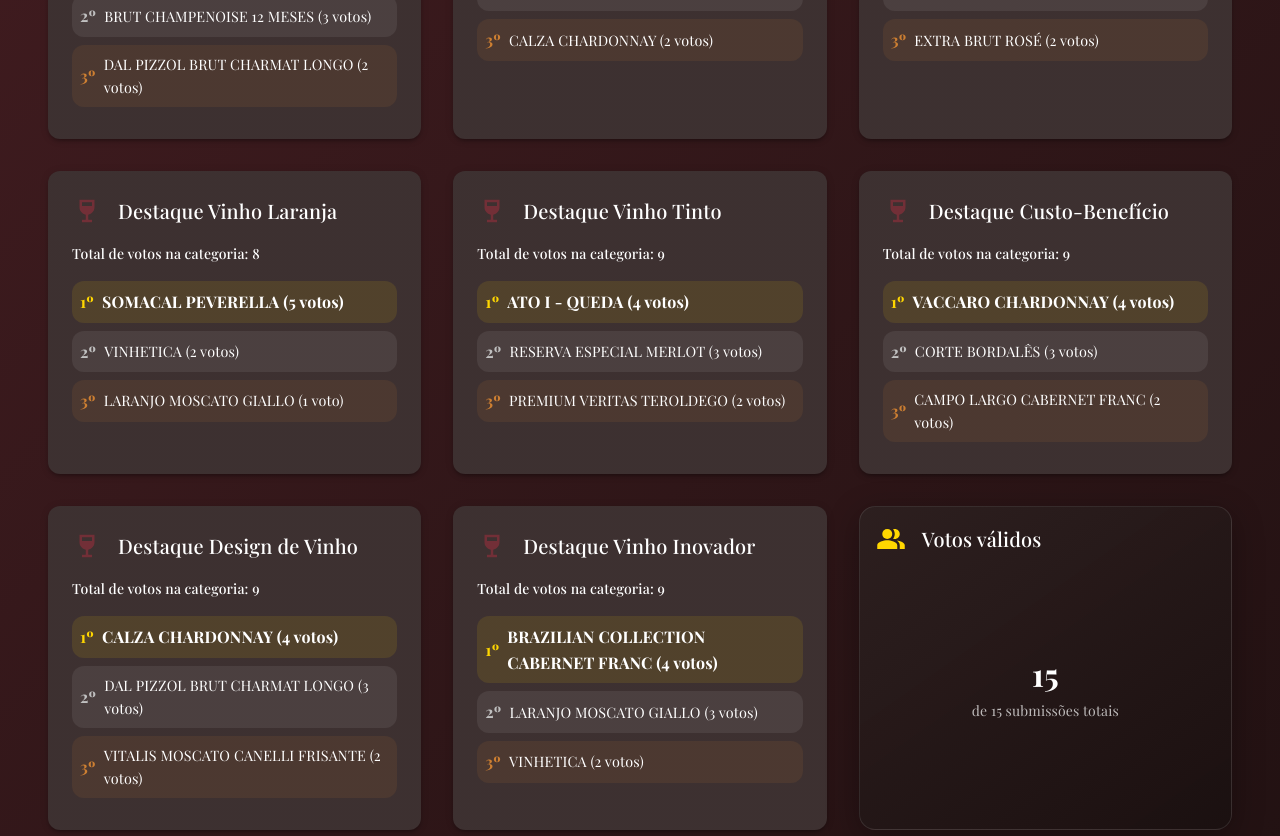
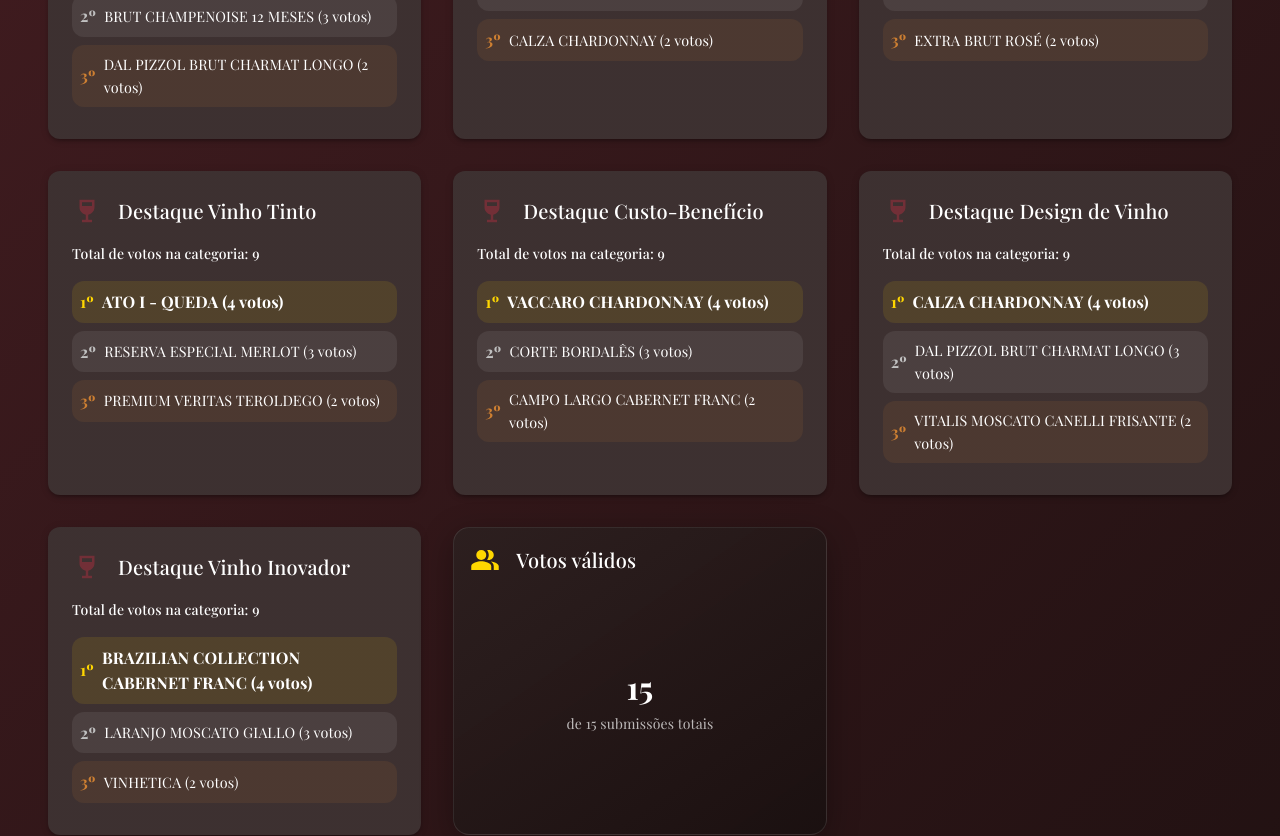
Before and after one commit to Villela-Tech/dash-Rotarara, a Next.js app: page / in a window 1280 px wide. Shown: the part 1000-1836 px from the top of the page. Built offline with nearby package versions, Linux system fonts and the light colour scheme; no server answers; a web font is replaced by a local one.

Commit message:
Fix: Escondendo Destaque Vinho Laranja

```diff
--- a/app/page.tsx
+++ b/app/page.tsx
@@ -245,11 +245,17 @@ export default function Home() {
 
   // Separar o Destaque Vinho do Evento e outras categorias
   const eventoCategory = data.find(cat => cat.category === 'Destaque Vinho do Evento');
-  const otherCategories = data.filter(cat => cat.category !== 'Destaque Vinho do Evento');
+  const otherCategories = data.filter(cat =>
+    cat.category !== 'Destaque Vinho do Evento' &&
+    cat.category !== 'Destaque Vinho Laranja'
+  );
 
   // Dados para os gráficos de análise (apenas se tivermos dados)
   const pieData = data
-    .filter(category => category.category !== 'Total de Votos')
+    .filter(category =>
+      category.category !== 'Total de Votos' &&
+      category.category !== 'Destaque Vinho Laranja'
+    )
     .map(category => ({
       id: category.category,
       label: category.category.replace('Destaque ', ''),
@@ -257,7 +263,10 @@ export default function Home() {
     }));
 
   const barData = data
-    .filter(category => category.category !== 'Total de Votos')
+    .filter(category =>
+      category.category !== 'Total de Votos' &&
+      category.category !== 'Destaque Vinho Laranja'
+    )
     .map(category => ({
       category: category.category.replace('Destaque ', ''),
       votos: category.totalVotes,
```
